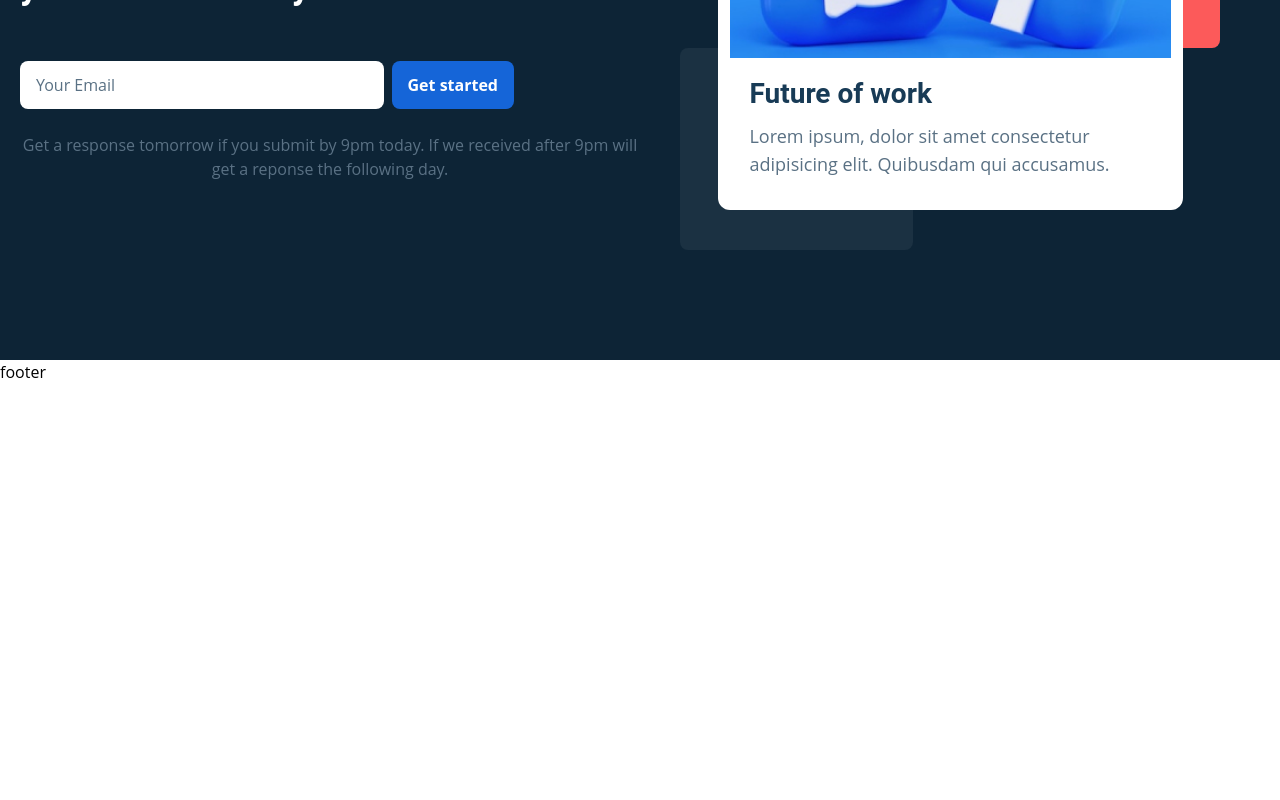
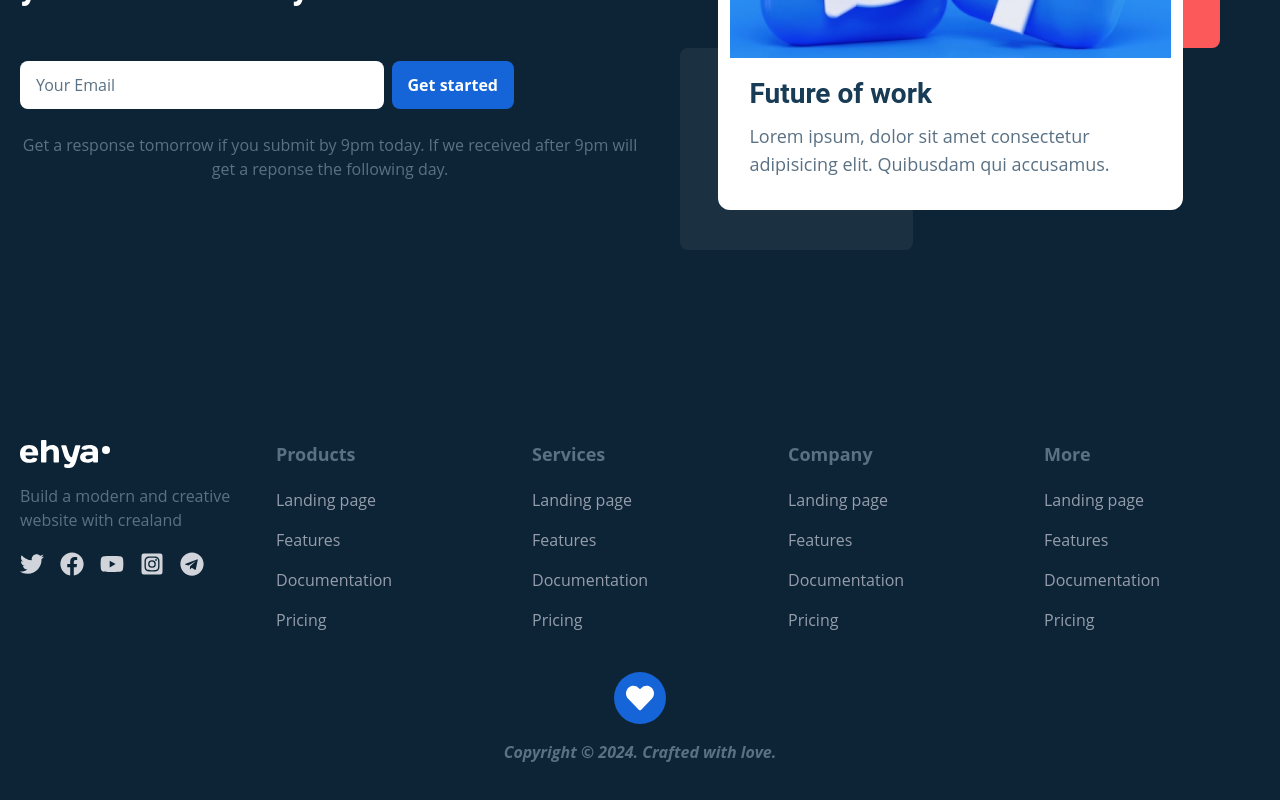
Before and after one commit to aleksi-svaridze/blog-app, a React (Create React App) app: page / in a window 1280 px wide. Shown: the part 1647-2447 px from the top of the page. Before the commit the page ends 2031 px from the top, so only its background shows below. Built offline with nearby package versions, Linux system fonts and the light colour scheme; the HTML template or start-up script is replaced by a standard one.

Commit message:
Finish footer section

```diff
--- a/src/components/Footer.jsx
+++ b/src/components/Footer.jsx
@@ -1,9 +1,116 @@
-import React from 'react'
+import {images} from '../constants';
+import { FaTelegram,  FaYoutube, FaFacebook, FaInstagramSquare, FaTwitter,FaHeart } from "react-icons/fa";
 
 export default function Footer() {
   return (
-    <div>
-      footer
+    <div className='bg-dark-hard'>
+        <footer className='container mx-auto grid grid-cols-10 px-5 py-10 gap-y-10 gap-x-5 md:pt-20 md:grid-cols-12 lg:grid-cols-10 lg:gap-x-10'>
+          <div className='col-span-5 md:col-span-4 lg:col-span-2'>
+            <h3 className='text-dark-light font-bold md:text-lg'>Products</h3>
+            <ul className='text-[#959ead] text-sm mt-5 space-y-4 md:text-base'>
+              <li>
+                <a href="/">Landing page</a>
+              </li>
+              <li>
+                <a href="/">Features</a>
+              </li>
+              <li>
+                <a href="/">Documentation</a>
+              </li>
+              <li>
+                <a href="/">Pricing</a>
+              </li>
+            </ul>
+          </div>
+          <div className='col-span-5 md:col-span-4 lg:col-span-2'>
+            <h3 className='text-dark-light font-bold md:text-lg'>Services</h3>
+            <ul className='text-[#959ead] text-sm mt-5 space-y-4 md:text-base'>
+              <li>
+                <a href="/">Landing page</a>
+              </li>
+              <li>
+                <a href="/">Features</a>
+              </li>
+              <li>
+                <a href="/">Documentation</a>
+              </li>
+              <li>
+                <a href="/">Pricing</a>
+              </li>
+            </ul>
+          </div>
+          <div className='col-span-5 md:col-span-4 md:col-start-5 lg:col-span-2 lg:col-start-auto'>
+            <h3 className='text-dark-light font-bold md:text-lg'>Company</h3>
+            <ul className='text-[#959ead] text-sm mt-5 space-y-4 md:text-base'>
+              <li>
+                <a href="/">Landing page</a>
+              </li>
+              <li>
+                <a href="/">Features</a>
+              </li>
+              <li>
+                <a href="/">Documentation</a>
+              </li>
+              <li>
+                <a href="/">Pricing</a>
+              </li>
+            </ul>
+          </div>
+          <div className='col-span-5 md:col-span-4 lg:col-span-2'>
+            <h3 className='text-dark-light font-bold md:text-lg'>More</h3>
+            <ul className='text-[#959ead] text-sm mt-5 space-y-4 md:text-base'>
+              <li>
+                <a href="/">Landing page</a>
+              </li>
+              <li>
+                <a href="/">Features</a>
+              </li>
+              <li>
+                <a href="/">Documentation</a>
+              </li>
+              <li>
+                <a href="/">Pricing</a>
+              </li>
+            </ul>
+          </div>
+          <div className='col-span-10 md:order-first md:col-span-4 lg:col-span-2'>
+            <img src={images.Logo} alt="" className='brightness-0 invert mx-auto md:mx-0' />
+            <p className='text-sm text-dark-light text-center mt-4 md:text-left md:text-base'>Build a modern and creative website with crealand</p>
+            <ul className='flex items-center mt-5 space-x-4 justify-center text-gray-300 md:justify-start'>
+              <li>
+                <a href="/">
+                  <FaTwitter className='w-6 h-auto' />
+                </a>
+              </li>
+              <li>
+                <a href="/">
+                <FaFacebook className='w-6 h-auto' />
+                </a>
+              </li>
+              <li>
+                <a href="/">
+                < FaYoutube className='w-6 h-auto' />
+                </a>
+              </li>
+              <li>
+                <a href="/">
+                <FaInstagramSquare className='w-6 h-auto' />
+                </a>
+              </li>
+              <li>
+                <a href="/">
+                <FaTelegram className='w-6 h-auto' />
+                </a>
+              </li>
+            </ul>
+          </div>
+          <div className='hidden md:flex flex-col items-center spase-4 md:col-span-12 space-y-4 lg:col-span-10'>
+            <div className='rounded-full bg-primary text-white p-3'>
+              <FaHeart className='w-7 h-auto' />
+            </div>
+            <p className='font-bold italic text-dark-light'>Copyright &copy; 2024. Crafted with love.</p>
+          </div>
+        </footer>
     </div>
   )
 }
--- a/src/pages/home/container/Cta.jsx
+++ b/src/pages/home/container/Cta.jsx
@@ -3,7 +3,7 @@
 export default function Cta() {
   return (
     <>
-        <svg className='w-full h-auto max-40 translate-y-[2px]' preserveAspectRatio='none' viewBox="0 0 2160 263" fill="none" xmlns="http://www.w3.org/2000/svg">
+        <svg className='w-full h-auto max-40 translate-y-[5px]' preserveAspectRatio='none' viewBox="0 0 2160 263" fill="none" xmlns="http://www.w3.org/2000/svg">
             <path id="Wave" fill-rule="evenodd" clip-rule="evenodd" d="M2160 262.5H0V0C360 80 720 120 1080 120C1440 120 1800 80 2160 0V262.5Z" fill="#0D2436"/>
         </svg>
 
```
